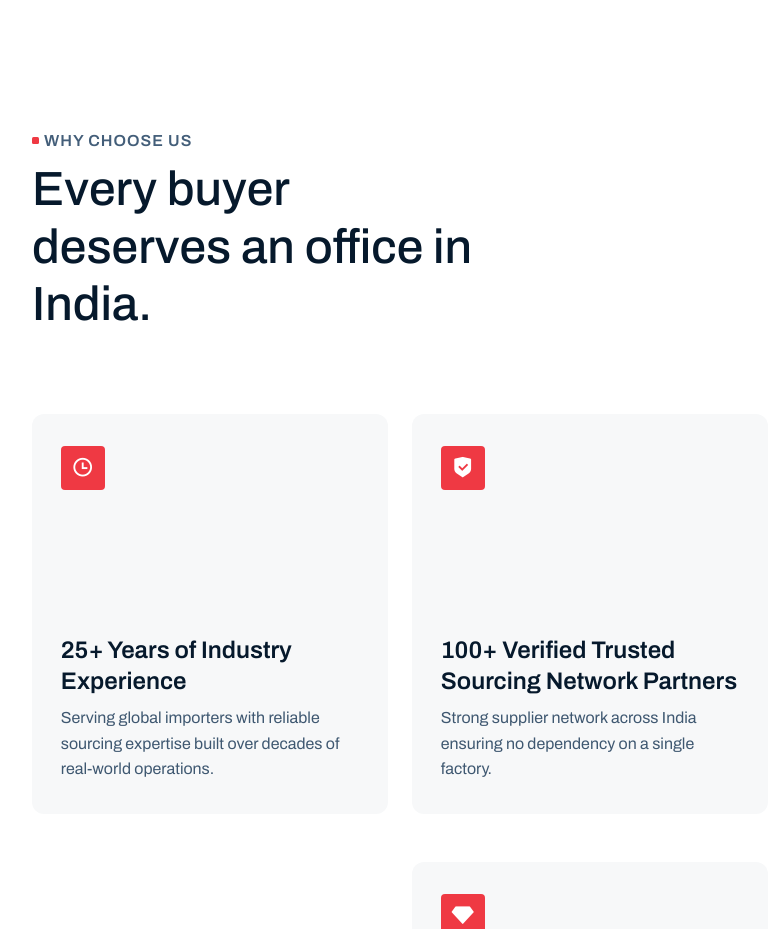
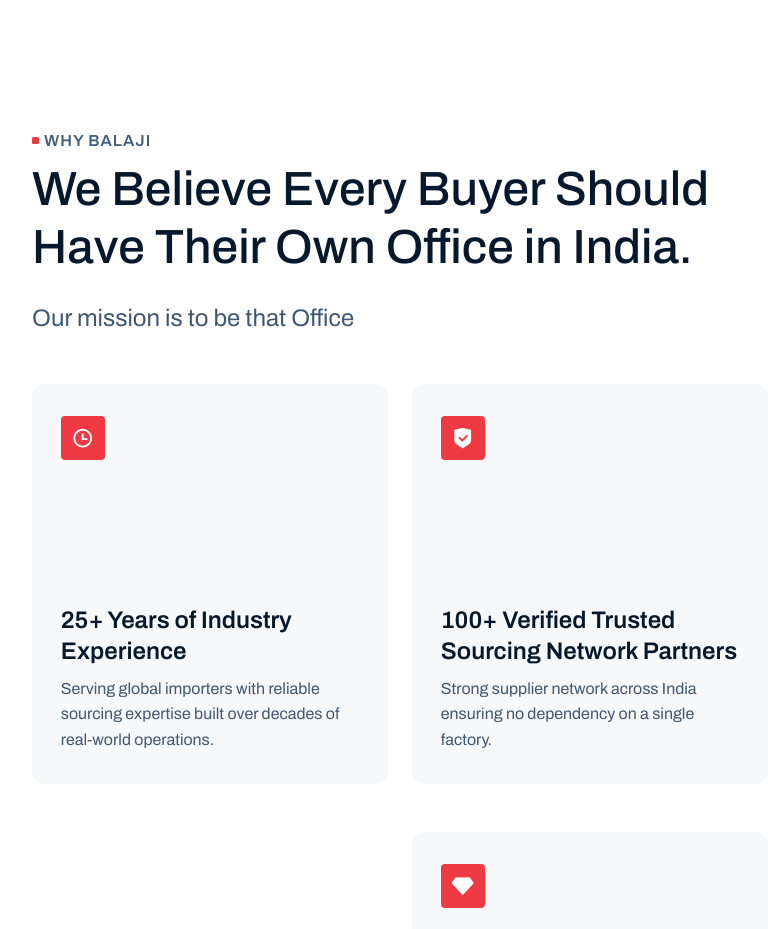
Before and after one commit to Mrinmoy03/balaji-expoters, a website: page services.html in a window 1280 px wide. Shown: the part 3680-4609 px from the top of the page, without its empty margins (50-818 px from the left). Drawn offline with nearby package versions, Linux system fonts and the light colour scheme.

Commit message:
Add files via upload

```diff
--- a/services.html
+++ b/services.html
@@ -550,11 +550,11 @@
         <section class="why-balaji-section">
             <div class="container">
 
-                <div class="row mb-5 pb-lg-2">
-                    <div class="col-lg-5" data-aos="fade-up">
-                        <p class="section-label mb-2">Why Choose Us</p>
-                        <h2 class="section-heading mb-4">Every buyer deserves an office in India.</h2>
-                    </div>
+                <div class="col-lg-8 mb-5" data-aos="fade-up">
+                    <p class="section-label d-inline-block mb-2">Why Balaji</p>
+                    <h2 class="section-heading mb-4">We Believe Every Buyer Should Have Their Own Office in India.
+                    </h2>
+                    <p class="section-body fs-4">Our mission is to be that Office</p>
                 </div>
 
                 <div class="row g-4" data-aos="fade-up" data-aos-delay="200">
```
